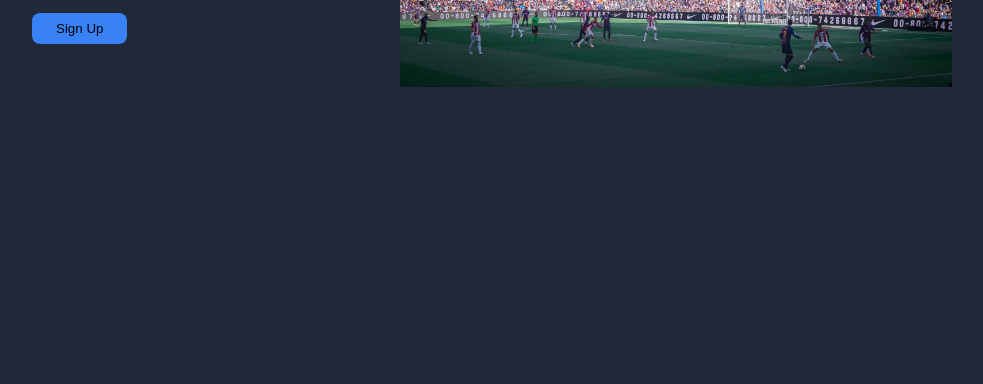
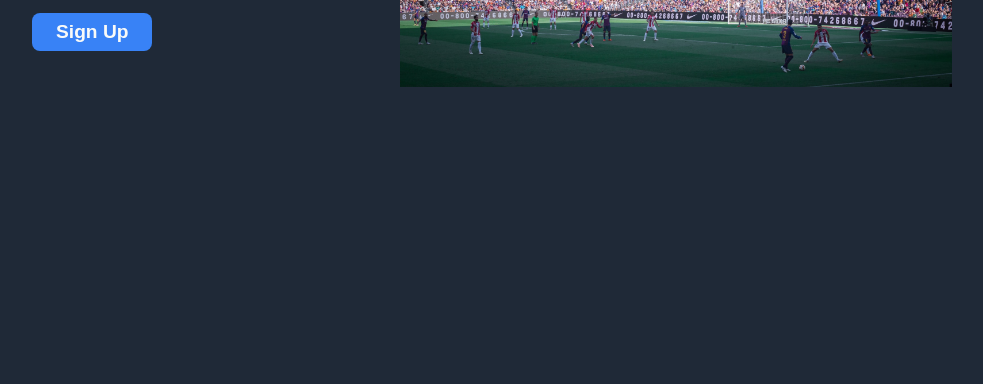
Before and after one commit to srj-17/awesome_website, a plain HTML site: page index.html in a window 1280 px wide. Shown: the part 416-800 px from the top of the page, without its empty margins (148-1131 px from the left). Drawn offline with Linux system fonts and the light colour scheme.

Commit message:
Modify the signup button in hero div
White on blue looks much more visible than
black on blue.

```diff
--- a/style.css
+++ b/style.css
@@ -53,6 +53,9 @@ button {
     padding: 8px 24px;
     border-radius: 8px;
     border: 0px;
+    font-weight: bold;
+    font-size: larger;
+    color: #f9faf8;
 }
 
 .information {
```
